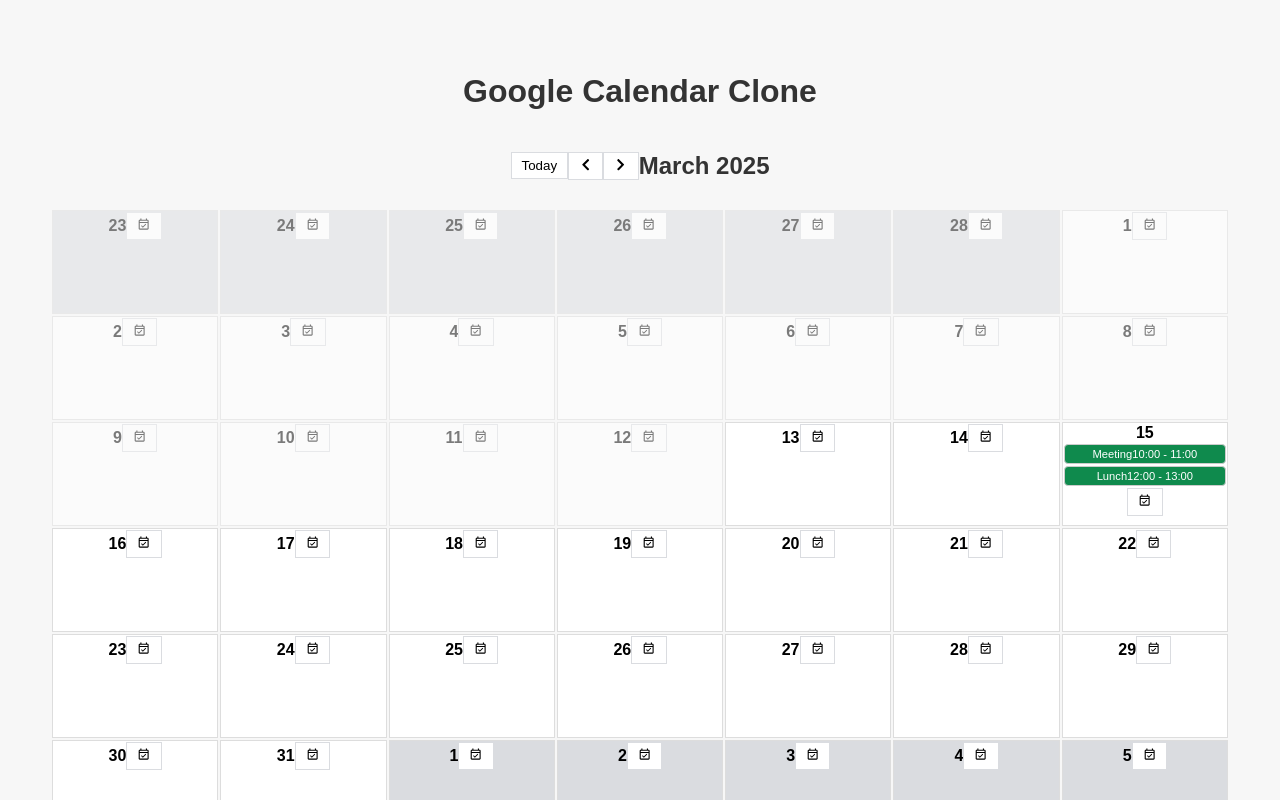
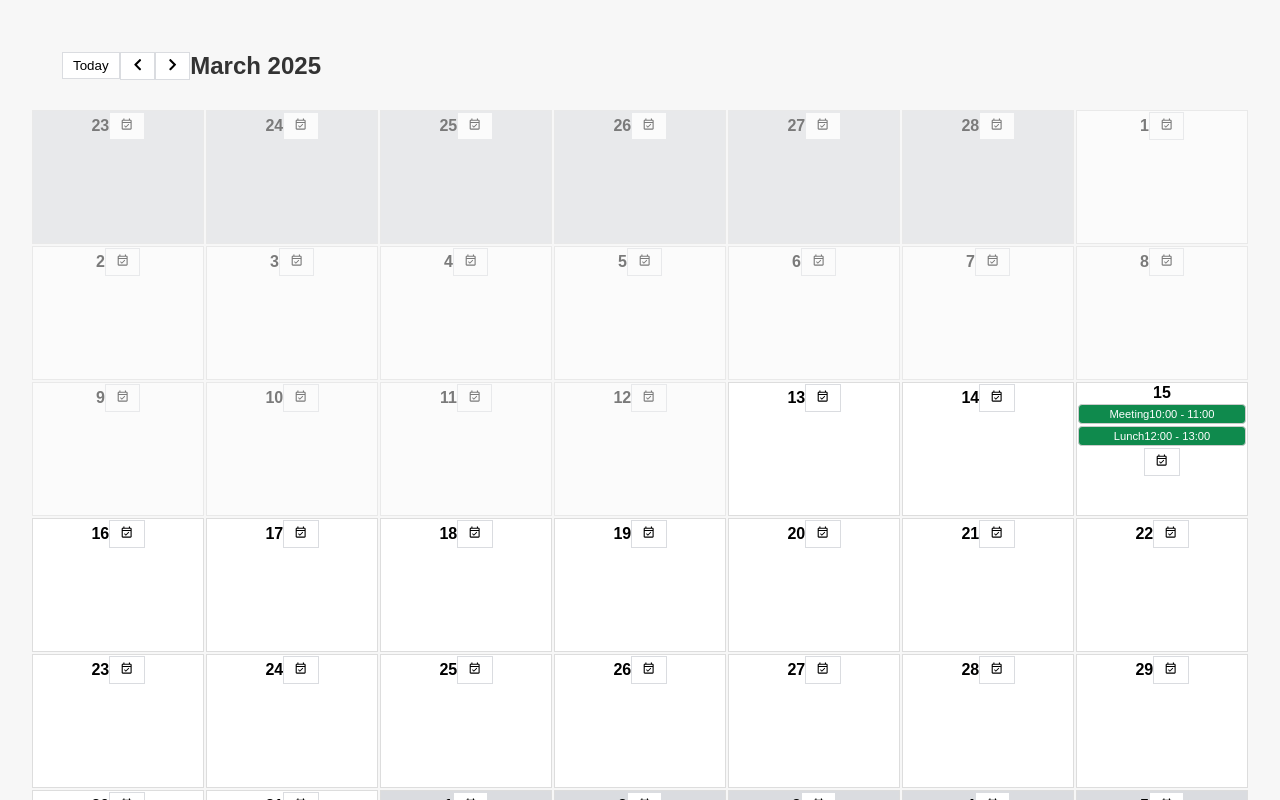
Before and after one commit to SantiagoYanezFerreiro/google-calendar-clone, a React (Vite) app: page / in a window 1280 px wide. Shown: the top 800 px of the page. Built offline with nearby package versions, Linux system fonts and the light colour scheme.

Commit message:
improved styling, fixed day tiles

```diff
--- a/src/App.tsx
+++ b/src/App.tsx
@@ -58,7 +58,6 @@
 
   return (
     <div className="app-container">
-      <h1>Google Calendar Clone</h1>
       <Calendar events={events} onEventClick={handleEventClick} />
       {isModalOpen && (
         <EventModal
--- a/src/styles.css
+++ b/src/styles.css
@@ -1,7 +1,6 @@
 body {
   font-family: Arial, sans-serif;
   margin: 0;
-  padding: 20px;
   background-color: #f7f7f7;
   overflow: hidden;
 }
@@ -24,7 +23,8 @@
 .calendar-header {
   display: flex;
   align-items: center;
-  justify-content: center;
+  justify-content: left;
+  margin-left: 30px;
 }
 
 .calendar-grid {
@@ -38,7 +38,7 @@
   background-color: #fff;
   padding: 1px;
   border: 1px solid #ddd;
-  min-height: 100px;
+  min-height: 130px;
   min-width: 100px;
   cursor: pointer;
 }
```
